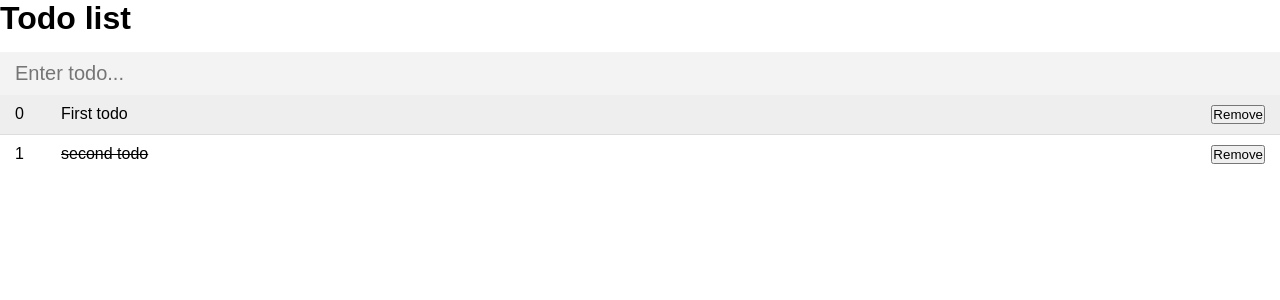
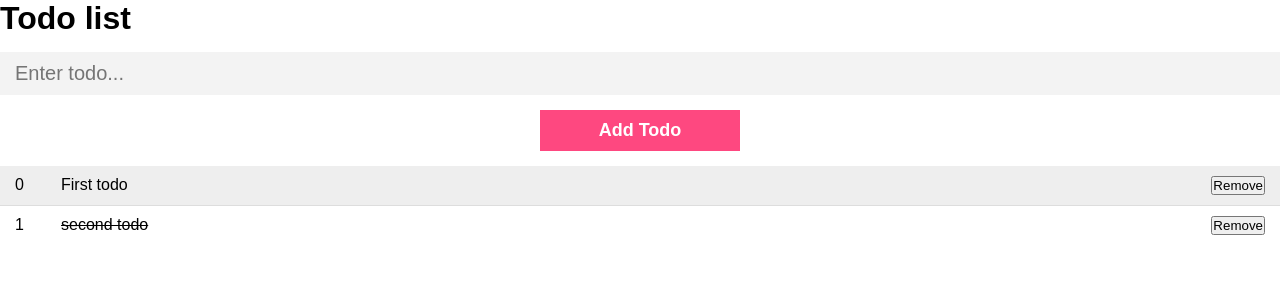
Before and after one commit to luchosr/angular-todo, an Angular app: page / in a window 1280 px wide. Shown: the top 300 px of the page. Built offline with nearby package versions, Linux system fonts and the light colour scheme.

Commit message:
add submit action

```diff
--- a/src/app/components/todos/todos.component.html
+++ b/src/app/components/todos/todos.component.html
@@ -1,7 +1,7 @@
 <div class="todos">
-  <form action="">
+  <form  (submit)="addTodo()">
     <input type="text" name="inputTodo" placeholder="Enter todo..." class="todo-input" [(ngModel)]="inputTodo" />
-
+    <input type="submit" value="Add Todo" class="todo-submit" />
   </form>
   <div
     *ngFor="let todo of todos; let i = index"
--- a/src/app/components/todos/todos.component.ts
+++ b/src/app/components/todos/todos.component.ts
@@ -46,6 +46,7 @@ export class TodosComponent implements OnInit {
       content:this.inputTodo,
       completed:false
   })
+  this.inputTodo = "";
   }
 
 }
```
